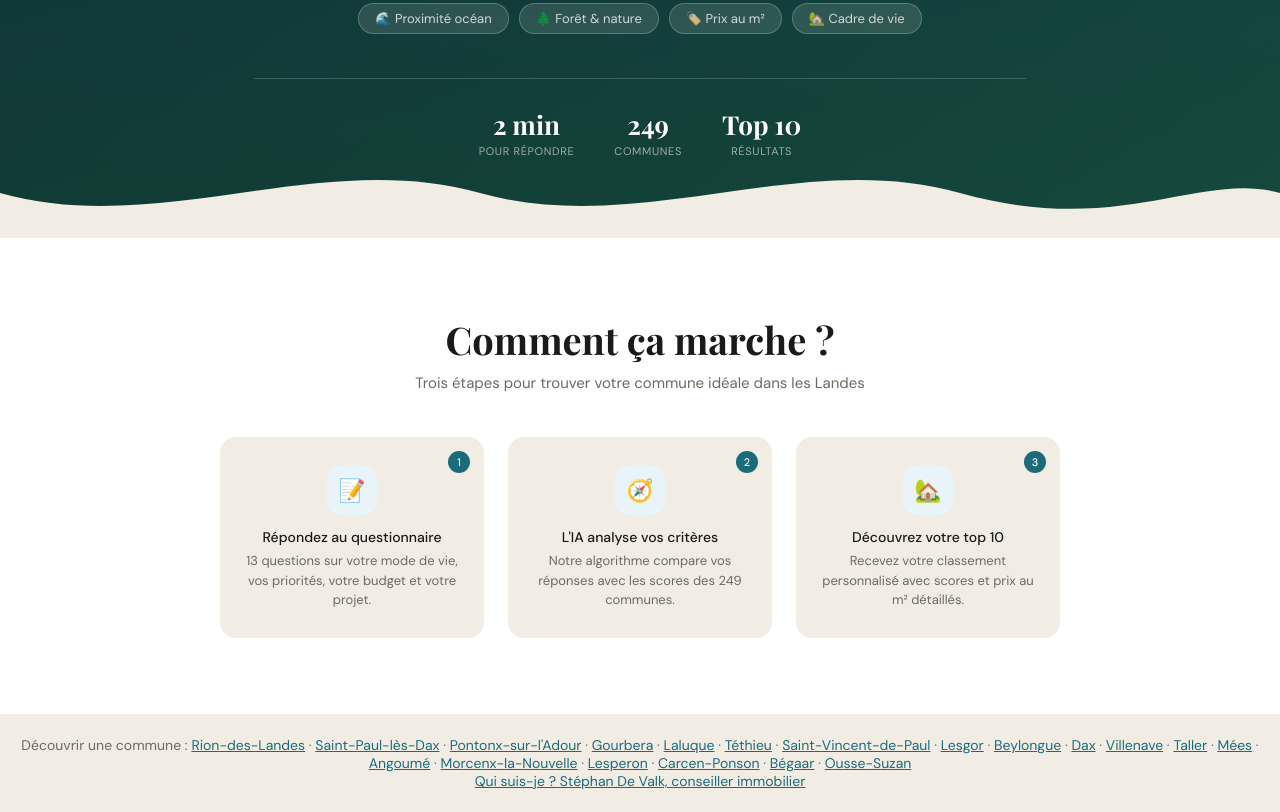
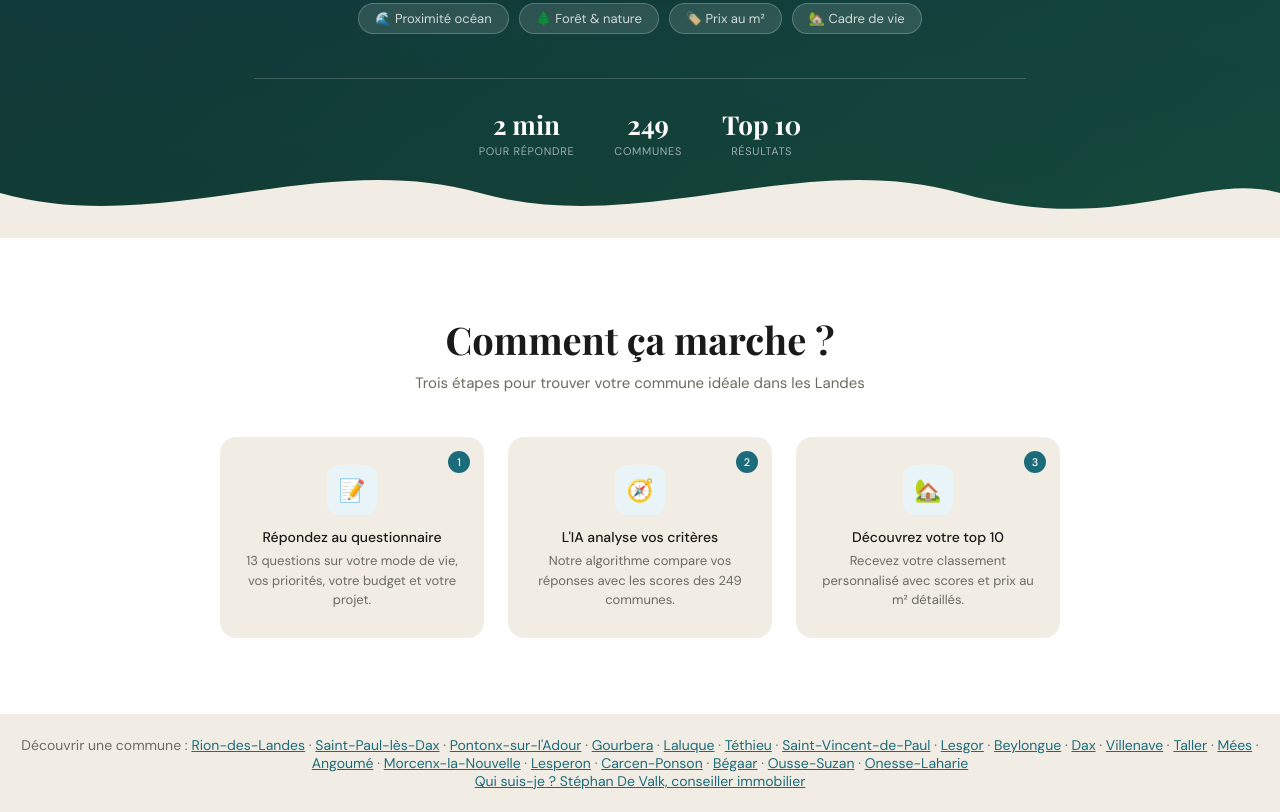
Before and after one commit to Stephdevalk/boussole-landes, a plain HTML site: page index.html in a window 1280 px wide. Shown: the part 769-1581 px from the top of the page. Drawn offline with nearby package versions, Linux system fonts and the light colour scheme; a web font is replaced by a local one.

Commit message:
Update index.html

```diff
--- a/index.html
+++ b/index.html
@@ -295,7 +295,7 @@ body{font-family:'DM Sans',sans-serif;background:var(--sand);color:var(--text);m
       <div class="step-card"><div class="step-num">3</div><div class="step-icon">🏡</div><div class="step-title">Découvrez votre top 10</div><p class="step-desc">Recevez votre classement personnalisé avec scores et prix au m² détaillés.</p></div>
     </div>
   </section>
-  <nav aria-label="Communes" style="text-align:center;padding:22px 16px;font-size:14px;color:#6B6B5F">Découvrir une commune : <a href="/rion-des-landes/" style="color:#1B6B7B">Rion-des-Landes</a> · <a href="/saint-paul-les-dax/" style="color:#1B6B7B">Saint-Paul-lès-Dax</a> · <a href="/pontonx-sur-l-adour/" style="color:#1B6B7B">Pontonx-sur-l'Adour</a> · <a href="/gourbera/" style="color:#1B6B7B">Gourbera</a> · <a href="/laluque/" style="color:#1B6B7B">Laluque</a> · <a href="/tethieu/" style="color:#1B6B7B">Téthieu</a> · <a href="/saint-vincent-de-paul/" style="color:#1B6B7B">Saint-Vincent-de-Paul</a> · <a href="/lesgor/" style="color:#1B6B7B">Lesgor</a> · <a href="/beylongue/" style="color:#1B6B7B">Beylongue</a> · <a href="/dax/" style="color:#1B6B7B">Dax</a> · <a href="/villenave/" style="color:#1B6B7B">Villenave</a> · <a href="/taller/" style="color:#1B6B7B">Taller</a> · <a href="/mees/" style="color:#1B6B7B">Mées</a> · <a href="/angoume/" style="color:#1B6B7B">Angoumé</a> · <a href="/morcenx-la-nouvelle/" style="color:#1B6B7B">Morcenx-la-Nouvelle</a> · <a href="/lesperon/" style="color:#1B6B7B">Lesperon</a> · <a href="/carcen-ponson/" style="color:#1B6B7B">Carcen-Ponson</a> · <a href="/begaar/" style="color:#1B6B7B">Bégaar</a> · <a href="/ousse-suzan/" style="color:#1B6B7B">Ousse-Suzan</a><br><a href="/stephan-de-valk/" style="color:#1B6B7B">Qui suis-je ? Stéphan De Valk, conseiller immobilier</a></nav>
+  <nav aria-label="Communes" style="text-align:center;padding:22px 16px;font-size:14px;color:#6B6B5F">Découvrir une commune : <a href="/rion-des-landes/" style="color:#1B6B7B">Rion-des-Landes</a> · <a href="/saint-paul-les-dax/" style="color:#1B6B7B">Saint-Paul-lès-Dax</a> · <a href="/pontonx-sur-l-adour/" style="color:#1B6B7B">Pontonx-sur-l'Adour</a> · <a href="/gourbera/" style="color:#1B6B7B">Gourbera</a> · <a href="/laluque/" style="color:#1B6B7B">Laluque</a> · <a href="/tethieu/" style="color:#1B6B7B">Téthieu</a> · <a href="/saint-vincent-de-paul/" style="color:#1B6B7B">Saint-Vincent-de-Paul</a> · <a href="/lesgor/" style="color:#1B6B7B">Lesgor</a> · <a href="/beylongue/" style="color:#1B6B7B">Beylongue</a> · <a href="/dax/" style="color:#1B6B7B">Dax</a> · <a href="/villenave/" style="color:#1B6B7B">Villenave</a> · <a href="/taller/" style="color:#1B6B7B">Taller</a> · <a href="/mees/" style="color:#1B6B7B">Mées</a> · <a href="/angoume/" style="color:#1B6B7B">Angoumé</a> · <a href="/morcenx-la-nouvelle/" style="color:#1B6B7B">Morcenx-la-Nouvelle</a> · <a href="/lesperon/" style="color:#1B6B7B">Lesperon</a> · <a href="/carcen-ponson/" style="color:#1B6B7B">Carcen-Ponson</a> · <a href="/begaar/" style="color:#1B6B7B">Bégaar</a> · <a href="/ousse-suzan/" style="color:#1B6B7B">Ousse-Suzan</a> · <a href="/onesse-laharie/" style="color:#1B6B7B">Onesse-Laharie</a><br><a href="/stephan-de-valk/" style="color:#1B6B7B">Qui suis-je ? Stéphan De Valk, conseiller immobilier</a></nav>
 </div>
 
 <!-- QUIZ -->
```
